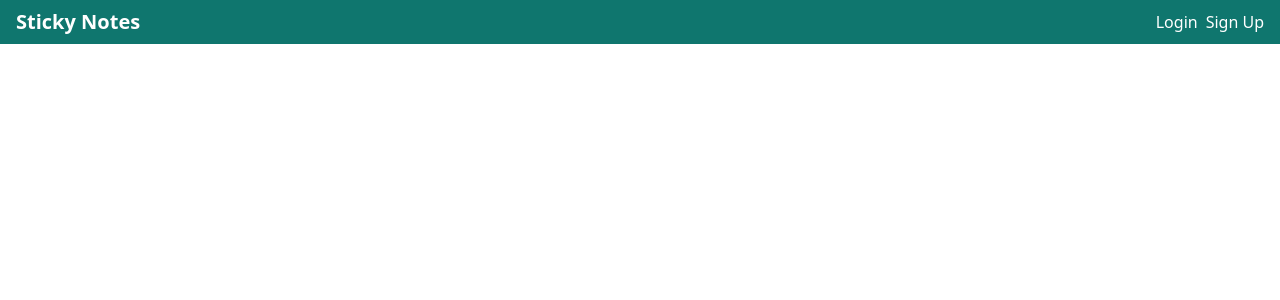
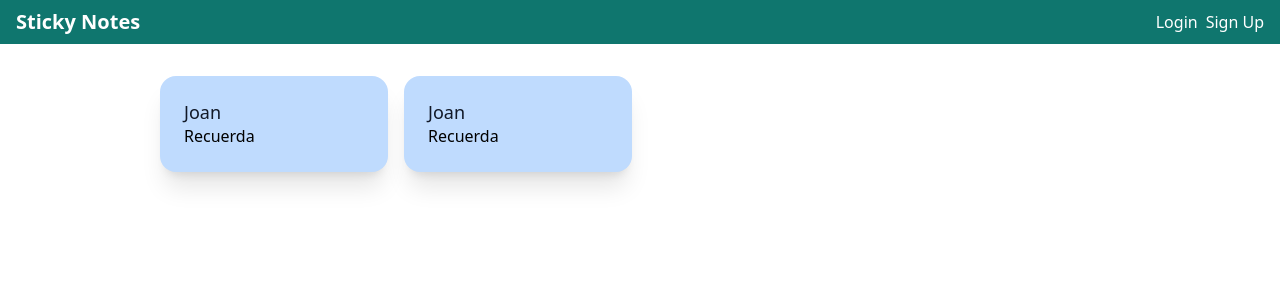
Before and after one commit to JoanR99/sticky-notes-client-vue, a Vue app: page / in a window 1280 px wide. Shown: the top 300 px of the page. Built offline with nearby package versions, Linux system fonts and the light colour scheme.

Commit message:
add NoteCard component

```diff
--- /dev/null
+++ b/src/components/NoteCard.vue
@@ -0,0 +1,113 @@
+<template>
+  <article
+    class="w-full max-w-md overflow-hidden rounded-2xl p-6 text-left align-middle shadow-xl"
+    :class="getColor(props.note.color)"
+    @click="openModal"
+  >
+    <h2 class="text-lg font-medium leading-6 text-gray-900">
+      {{ props.note.title }}
+    </h2>
+    <p>{{ props.note.content }}</p>
+  </article>
+
+  <TransitionRoot v-if="isOpen" appear :show="showAnimation" as="template">
+    <Dialog as="div" @close="closeModal" class="relative z-10">
+      <TransitionChild
+        as="template"
+        enter="duration-300 ease-out"
+        enter-from="opacity-0"
+        enter-to="opacity-100"
+        leave="duration-200 ease-in"
+        leave-from="opacity-100"
+        leave-to="opacity-0"
+      >
+        <div class="fixed inset-0 bg-black bg-opacity-25" />
+      </TransitionChild>
+
+      <div class="fixed inset-0 overflow-y-auto">
+        <div
+          class="flex min-h-full items-center justify-center p-4 text-center"
+        >
+          <TransitionChild
+            as="template"
+            enter="duration-300 ease-out"
+            enter-from="opacity-0 scale-95"
+            enter-to="opacity-100 scale-100"
+            leave="duration-200 ease-in"
+            leave-from="opacity-100 scale-100"
+            leave-to="opacity-0 scale-95"
+          >
+            <DialogPanel
+              class="w-full max-w-md transform overflow-hidden rounded-2xl p-6 text-left align-middle shadow-xl transition-all"
+              :class="getColor(props.note.color)"
+            >
+              <DialogTitle
+                as="h3"
+                class="text-lg font-medium leading-6 text-gray-900"
+              >
+                {{ props.note.title }}
+              </DialogTitle>
+              <div class="mt-2">
+                <p class="text-sm text-gray-500">
+                  {{ props.note.content }}
+                </p>
+              </div>
+
+              <div class="mt-4">
+                <button
+                  type="button"
+                  class="inline-flex justify-center rounded-md border border-transparent bg-red-200 px-4 py-2 text-sm font-medium text-gray-900 hover:bg-red-300 focus:outline-none focus-visible:ring-2 focus-visible:ring-red-500 focus-visible:ring-offset-2"
+                  @click="closeModal"
+                >
+                  Close
+                </button>
+              </div>
+            </DialogPanel>
+          </TransitionChild>
+        </div>
+      </div>
+    </Dialog>
+  </TransitionRoot>
+</template>
+
+<script setup lang="ts">
+import { ref, defineProps } from "vue";
+import {
+  TransitionRoot,
+  TransitionChild,
+  Dialog,
+  DialogPanel,
+  DialogTitle,
+} from "@headlessui/vue";
+
+type Note = {
+  title: string;
+  content: string;
+  color: string;
+};
+
+const props = defineProps<{ note: Note }>();
+
+function getColor(color: string) {
+  if (color === "blue") {
+    return "bg-blue-200";
+  }
+
+  return "bg-yellow-200";
+}
+
+const isOpen = ref(false);
+const showAnimation = ref(false);
+
+function closeModal() {
+  showAnimation.value = false;
+
+  setTimeout(() => {
+    isOpen.value = false;
+  }, 500);
+}
+function openModal() {
+  isOpen.value = true;
+  showAnimation.value = true;
+}
+</script>
--- a/src/views/HomeView.vue
+++ b/src/views/HomeView.vue
@@ -1,5 +1,26 @@
-<script setup lang="ts"></script>
+<script setup lang="ts">
+import NoteCard from "@/components/NoteCard.vue";
+
+const notes = [
+  {
+    id: 1,
+    title: "Joan",
+    content: "Recuerda",
+    color: "blue",
+  },
+  {
+    id: 2,
+    title: "Joan",
+    content: "Recuerda",
+    color: "blue",
+  },
+];
+</script>
 
 <template>
-  <main></main>
+  <main>
+    <div class="grid grid-cols-4 gap-4 p-8 px-40">
+      <NoteCard v-for="note in notes" v-bind:key="note.id" :note="note" />
+    </div>
+  </main>
 </template>
```
Also changed, not shown: package.json (+7 -1 lines), 1 other file (tests, documents, lock files or other folders).
